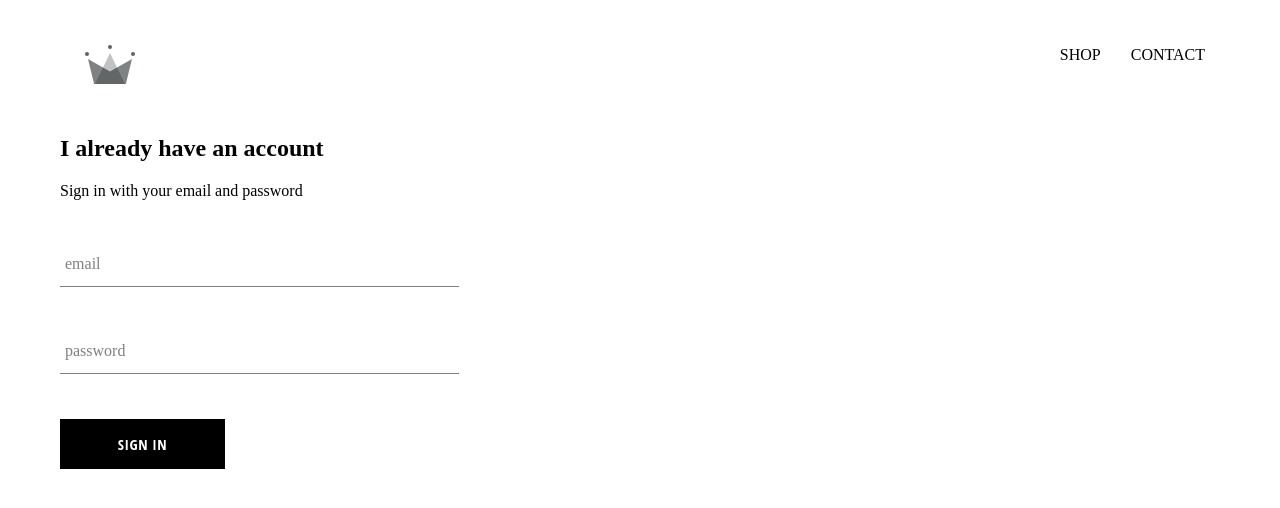
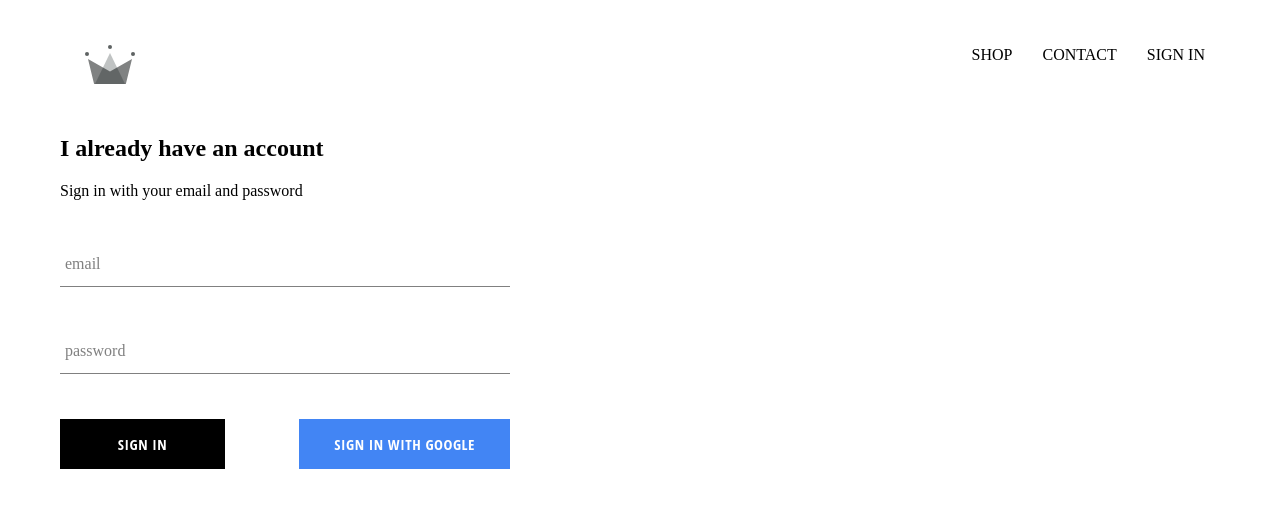
Before and after one commit to madalyonn1/ercell-clothing, a React (Create React App) app: page /signin in a window 1280 px wide. Shown: the top 508 px of the page. Built offline with nearby package versions, Linux system fonts and the light colour scheme; no server answers; a web font is replaced by a local one.

Commit message:
integrated firebase into application, created sign in page with sign in and sign in with google

```diff
--- a/package.json
+++ b/package.json
@@ -6,6 +6,7 @@
     "@testing-library/jest-dom": "^5.11.4",
     "@testing-library/react": "^11.1.0",
     "@testing-library/user-event": "^12.1.10",
+    "firebase": "^8.2.10",
     "node-sass": "^5.0.0",
     "react": "^17.0.1",
     "react-dom": "^17.0.1",
--- a/src/App.css
+++ b/src/App.css
@@ -7,3 +7,7 @@
     text-decoration: none;
     color: #000;
 }
+
+* {
+    box-sizing: border-box;
+}
--- a/src/App.js
+++ b/src/App.js
@@ -7,11 +7,33 @@
 import ShopPage from "./pages/shop/shop.component";
 import Header from "./components/header/header.component";
 import SignInAndSignUpPage from "./pages/sing-in-and-sign-up/sign-in-and-sign-up.component";
+import { auth } from "./firebase/firebase.utils";
 
-function App() {
+class App extends React.Component {
+  constructor() {
+    super();
+    this.state = {
+      currentUser: null,
+    };
+  }
+
+  unsubscribeFromAuth = null;
+
+  componentDidMount() {
+    this.unsubscribeFromAuth = auth.onAuthStateChanged((user) => {
+      this.setState({ currentUser: user });
+      console.log(user);
+    });
+  }
+
+  componentWillUnmount() {
+    this.unsubscribeFromAuth();
+  }
+
+  render() {
     return (
       <div>
-      <Header />
+        <Header currentUser={this.state.currentUser} />
         <Switch>
           <Route exact path="/" component={HomePage} />
           <Route path="/shop" component={ShopPage} />
@@ -20,5 +42,6 @@
       </div>
     );
   }
+}
 
 export default App;
--- a/src/components/custom-button/custom-button.component.jsx
+++ b/src/components/custom-button/custom-button.component.jsx
@@ -2,8 +2,11 @@
 
 import "./custom-button.styles.scss";
 
-const CustomButton = ({ children, ...otherProps }) => (
-  <button className="custom-button" {...otherProps}>
+const CustomButton = ({ children, isGoogleSignIn, ...otherProps }) => (
+  <button
+    className={`${isGoogleSignIn ? "google-sign-in" : ""} custom-button`}
+    {...otherProps}
+  >
     {children}
   </button>
 );
--- a/src/components/custom-button/custom-button.styles.scss
+++ b/src/components/custom-button/custom-button.styles.scss
@@ -19,4 +19,13 @@
       color: black;
       border: 1px solid black;
     }
+    &.google-sign-in{
+      background-color: #4285f4;
+      color: white;
+
+      &:hover{
+        background-color: #357ae8;
+        border: none;
+      }
+    }
   }
--- a/src/components/header/header.component.jsx
+++ b/src/components/header/header.component.jsx
@@ -1,11 +1,13 @@
 import React from "react";
 import { Link } from "react-router-dom";
+
+import { auth } from "../../firebase/firebase.utils";
 
 import { ReactComponent as Logo } from "../../assets/crown.svg";
 
 import "./header.styles.scss";
 
-const Header = () => (
+const Header = ({ currentUser }) => (
   <div className="header">
     <Link className="logo-container" to={"/"}>
       <Logo className="logo" />
@@ -17,6 +19,15 @@
       <Link className="option" to="/shop">
         CONTACT
       </Link>
+      {currentUser ? (
+        <div className="option" onClick={() => auth.signOut()}>
+          SIGN OUT
+        </div>
+      ) : (
+        <Link className="option" to="/signin">
+          SIGN IN
+        </Link>
+      )}
     </div>
   </div>
 );
--- a/src/components/header/header.styles.scss
+++ b/src/components/header/header.styles.scss
@@ -20,6 +20,7 @@
 
       .option {
         padding: 10px 15px;
+        cursor: pointer;
       }
     }
   }
--- a/src/components/sign-in/sign-in.component.jsx
+++ b/src/components/sign-in/sign-in.component.jsx
@@ -2,6 +2,8 @@
 
 import FormInput from "../form-input/form-input.component";
 import CustomButton from "../custom-button/custom-button.component";
+
+import { signInWithGoogle } from "../../firebase/firebase.utils";
 
 import "./sign-in.styles.scss";
 
@@ -46,7 +48,13 @@
             label="password"
             required
           />
-          <CustomButton type="submit">Sign in</CustomButton>
+          <div className="buttons">
+            <CustomButton type="submit">Sign in</CustomButton>
+            <CustomButton onClick={signInWithGoogle} isGoogleSignIn>
+              {" "}
+              Sign in with Google{" "}
+            </CustomButton>
+          </div>
         </form>
       </div>
     );
--- a/src/components/sign-in/sign-in.styles.scss
+++ b/src/components/sign-in/sign-in.styles.scss
@@ -1,9 +1,13 @@
 .sign-in{
-    width: 30vw;
+    width: 450px;
     display: flex;
     flex-direction: column;
 
     .title{
         margin: 10px 0;
     }
+    .buttons{
+        display: flex;
+        justify-content: space-between;
+    }
 }
--- /dev/null
+++ b/src/firebase/firebase.utils.js
@@ -0,0 +1,24 @@
+import firebase from "firebase/app";
+import "firebase/firestore";
+import "firebase/auth";
+
+const config = {
+  apiKey: "AIzaSyCJdHmTFyi1naCidYtJ8Bkcm8Ec0CI7vwU",
+  authDomain: "clothing-db-6e5d5.firebaseapp.com",
+  projectId: "clothing-db-6e5d5",
+  storageBucket: "clothing-db-6e5d5.appspot.com",
+  messagingSenderId: "852410286469",
+  appId: "1:852410286469:web:fa0c4b1c189668c6b584ec",
+  measurementId: "G-23KE2BW9EJ",
+};
+
+firebase.initializeApp(config);
+
+export const auth = firebase.auth();
+export const firestore = firebase.firestore();
+
+const provider = new firebase.auth.GoogleAuthProvider();
+provider.setCustomParameters({ prompt: "select_account" });
+export const signInWithGoogle = () => auth.signInWithPopup(provider);
+
+export default firebase;
```
Also changed, not shown: 1 other file (tests, documents, lock files or other folders). Lines whose indentation alone changed are shown as unchanged.
